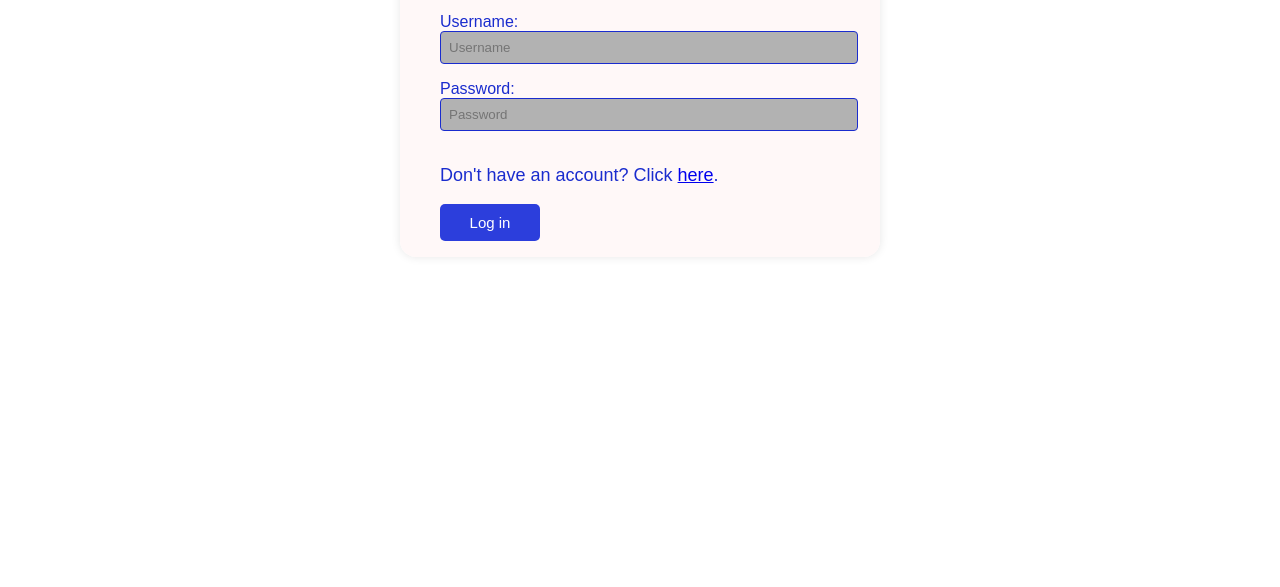
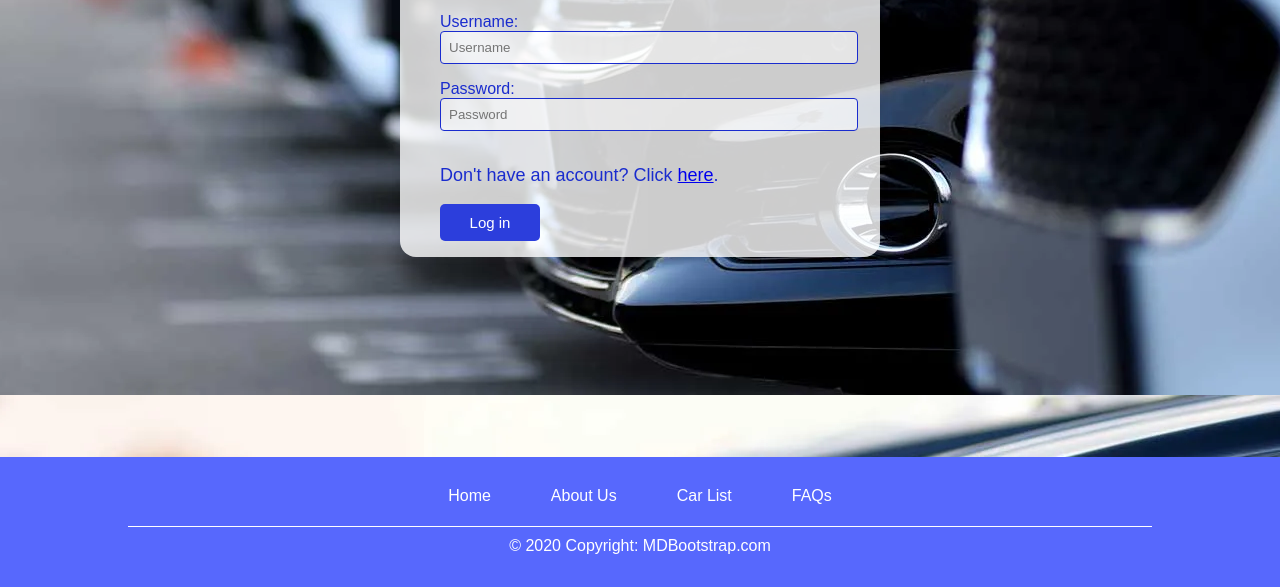
Before and after one commit to niklutfil/GetWheels, a plain HTML site: page views/login.html in a window 1280 px wide. Shown: the part 405-992 px from the top of the page. Before the commit the page ends 862 px from the top, so only its background shows below. Drawn offline with Linux system fonts and the light colour scheme.

Commit message:
Moddify: Login page background fixed

```diff
--- a/views/css/log_in.css
+++ b/views/css/log_in.css
@@ -1,10 +1,6 @@
 body {
     font-family: Arial;
-    /* background-image: url(".../assets/home/home1.bkg.webp"); */
-    background-size: cover;
-    background-repeat: no-repeat;
-    background-attachment: fixed;
-    background-position: center;
+
     margin: 0;
     padding: 0;
     display: flex;
@@ -14,7 +10,7 @@ body {
     flex-direction: column;
 }
 .login-container {
-    background-color: rgba(255, 247, 247, 0.8);
+    background-color: rgba(255, 255, 255, 0.8);
     border-radius: 16px;
     box-shadow: 0 0 10px rgba(0, 0, 0, 0.1);
     width: 400px;
@@ -47,17 +43,16 @@ label {
 }
 input {
     padding: 8px;
+    background: rgba(255, 255, 255, 0.5);
     margin-bottom: 16px;
     border: 1px solid #ccc;
     border-radius: 4px;
     width: 100%;
 }
 input[type=text] {
-    background-color: #B2B2B2;
     border-color: #1A2CCE;
 }
 input[type=password] {
-    background-color: #B2B2B2;
     border-color: #1A2CCE;
 }
 .sec1 {
--- a/views/login.html
+++ b/views/login.html
@@ -1,12 +1,26 @@
 <!DOCTYPE html>
 <html lang="en">
+
 <head>
   <meta charset="UTF-8" />
   <meta name="viewport" content="width=device-width, initial-scale=1.0" />
   <title>Login Page</title>
   <link rel="stylesheet" href="./css/styles.css" />
   <link rel="stylesheet" href="./css/log_in.css" />
+
+  <style>
+    body {
+      background: url("../assets/home/home1.bkg.webp");
+      background-size: cover;
+      background-repeat: no-repeat;
+      background-attachment: fixed;
+      background-position: center;
+    }
+  </style>
+
+
 </head>
+
 <body>
   <header>
     <div class="logo">
@@ -38,14 +52,25 @@
 
         <form>
           <label for="username">Username:</label>
-            <input type="text" name="username" placeholder="Username"/>
+          <input type="text" name="username" placeholder="Username" />
           <label for="password">Password:</label>
-            <input type="password" name="password" placeholder="Password"/>
+          <input type="password" name="password" placeholder="Password" />
           <p>Don't have an account? Click <a href="sign_up.html" class="signup">here</a>.</p>
           <input type="button" onclick="window.location.href='index.html';" value="Log in" class="login">
         </form>
       </div>
     </div>
   </div>
+
+  <footer>
+    <div class="f_links">
+      <a href="index.html">Home</a>
+      <a href="about_us.html">About Us</a>
+      <a href="car_list.html">Car List</a>
+      <a href="faqs.html">FAQs</a>
+    </div>
+    © 2020 Copyright: MDBootstrap.com
+  </footer>
 </body>
+
 </html>
```
Lines whose indentation alone changed are shown as unchanged.
